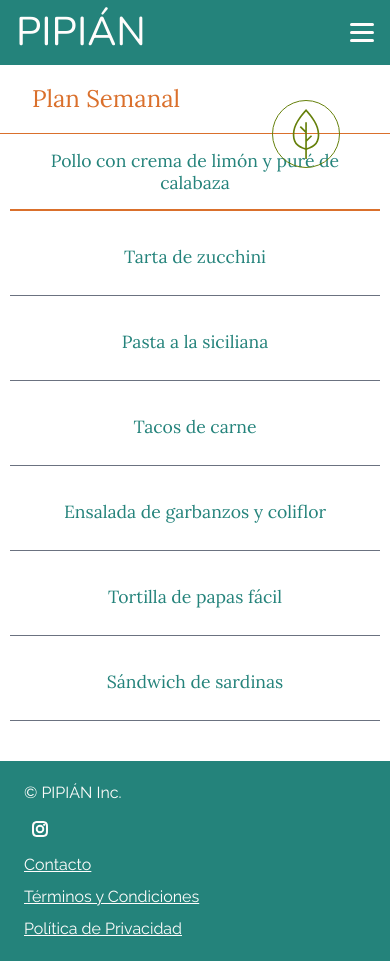
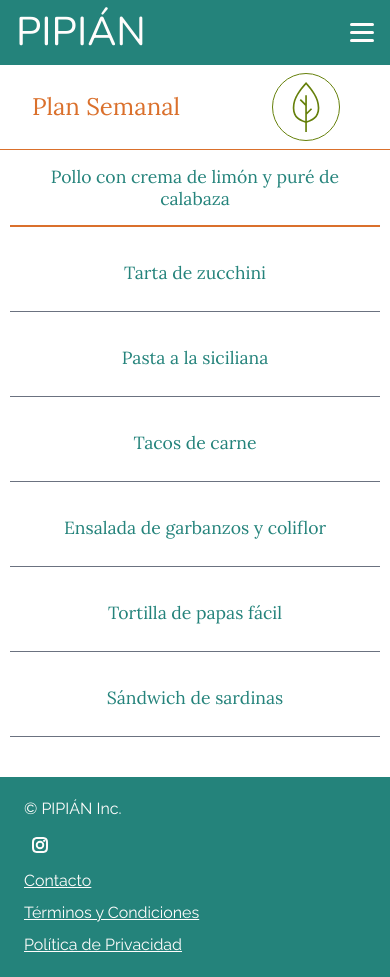
Before and after one commit to AlfonsoAnaya/foder-web-next, a Next.js app: page /plan-semanal in a window 390 px wide. Built offline with nearby package versions, Linux system fonts and the light colour scheme.

Commit message:
vegetarian switch on mobile

```diff
--- a/app/components/WeeklyPlan/WeeklyPlan.tsx
+++ b/app/components/WeeklyPlan/WeeklyPlan.tsx
@@ -57,9 +57,9 @@ function WeeklyPlan() {
 
     return (
         <>
-<div className="fixed btn-vegetarian-toggle top-[100px] right-[50px] z-[999] border-[1px] hover:cursor-pointer border-vegetarianGreen rounded-full p-2 hover:bg-vegetarianGreen">
-                    <svg xmlns="http://www.w3.org/2000/svg" width="50" height="50" className="fill-vegetarianGreen hover:fill-white" viewBox="-7.5 0 32 32"><path d="M17.067 16.693c0-7.147-4.8-12.373-8.533-16.693C4.801 4.32.001 9.547.001 16.693c0 6.72 4.96 8.48 8 9.44V32h1.067v-5.867c3.04-.96 8-2.72 8-9.44zm-8 8.32v-4.16l3.36-3.36-.747-.747-2.613 2.613V8.532H8v5.12l-2.773-2.773-.747.747L8 15.146v9.867c-2.933-.96-6.933-2.613-6.933-8.32 0-6.24 3.893-10.933 7.467-15.04 3.573 4.107 7.467 8.8 7.467 15.04 0 5.707-4 7.36-6.933 8.32z" /></svg>
-                </div>
+            <div className="fixed btn-vegetarian-toggle top-[73px] right-[50px] md:top-[100px] md:right-[50px] z-[999] border-[1px] hover:cursor-pointer border-vegetarianGreen rounded-full p-2 hover:bg-vegetarianGreen">
+                <svg xmlns="http://www.w3.org/2000/svg" width="50" height="50" className="fill-vegetarianGreen hover:fill-white" viewBox="-7.5 0 32 32"><path d="M17.067 16.693c0-7.147-4.8-12.373-8.533-16.693C4.801 4.32.001 9.547.001 16.693c0 6.72 4.96 8.48 8 9.44V32h1.067v-5.867c3.04-.96 8-2.72 8-9.44zm-8 8.32v-4.16l3.36-3.36-.747-.747-2.613 2.613V8.532H8v5.12l-2.773-2.773-.747.747L8 15.146v9.867c-2.933-.96-6.933-2.613-6.933-8.32 0-6.24 3.893-10.933 7.467-15.04 3.573 4.107 7.467 8.8 7.467 15.04 0 5.707-4 7.36-6.933 8.32z" /></svg>
+            </div>
             <section className="relative weekly-plan-section w-[100%] flex flex-col items-center
             mt-0 md:mt-4">
 
--- a/app/components/WeeklyPlan/WeeklyPlanMobile.tsx
+++ b/app/components/WeeklyPlan/WeeklyPlanMobile.tsx
@@ -33,7 +33,7 @@ function WeeklyPlanMobile(
             <div className="max-w-[1150px] w-[100%] border-b-[1px] border-b-secondary
                 block md:hidden"
             >
-                <h2 className="text-secondary text-left font-serif text-[1.5rem] pl-8 py-4">
+                <h2 className="text-secondary text-left font-serif text-[1.5rem] pl-8 py-6">
                     Plan Semanal
                 </h2>
             </div>
```
